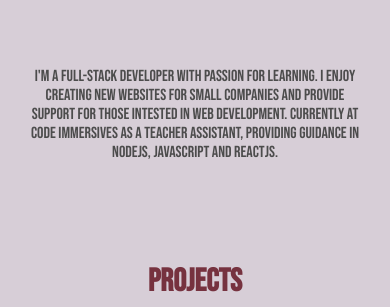
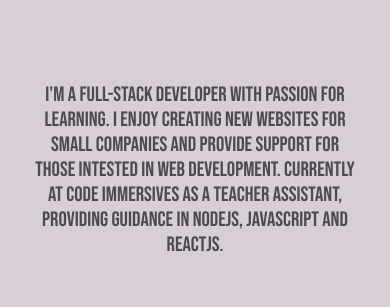
Before and after one commit to ginnygu/ginny_gu, a React (Create React App) app: page / in a window 390 px wide. Shown: the part 357-664 px from the top of the page. Built offline with nearby package versions, Linux system fonts and the light colour scheme.

Commit message:
change font size in mobile

```diff
--- a/src/App.css
+++ b/src/App.css
@@ -23,7 +23,8 @@ section div {
 }
 .about-me{
   margin: 3em 1.5em;
-  color: #4c4c4c
+  color: #4c4c4c;
+  font-size: 1.3em;
 }
 
 .message,
```
